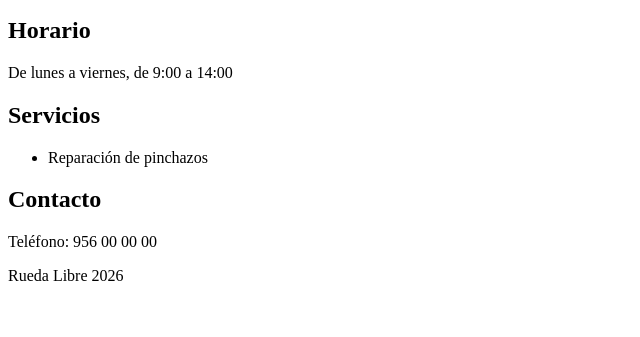
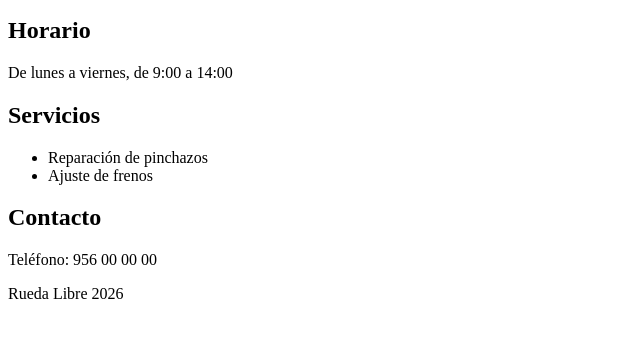
Before and after one commit to Alberto-Atencia-Olivencia/o-examen-rueda-atencia, a plain HTML site: page index.html in a window 1280 px wide. Shown: the part 101-438 px from the top of the page, without its empty margins (0-640 px from the left). Drawn offline with Linux system fonts and the light colour scheme.

Commit message:
Añade el ajuste de frenos

```diff
--- a/index.html
+++ b/index.html
@@ -14,6 +14,7 @@
   <h2>Servicios</h2>
   <ul>
     <li>Reparación de pinchazos</li>
+    <li>Ajuste de frenos</li>
   </ul>
 
   <h2>Contacto</h2>
```
